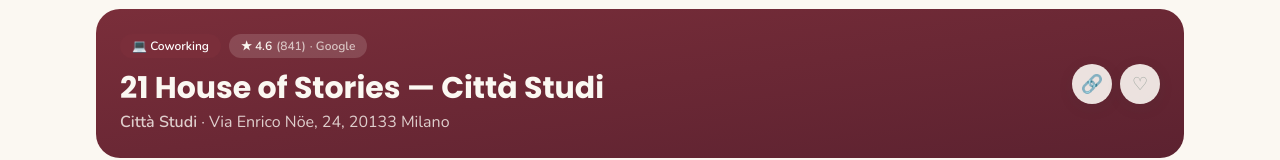
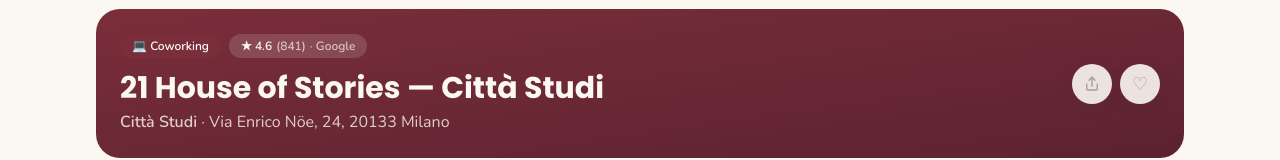
Before and after one commit to Giovanni19/SAM, a Next.js app: page /work/spaces/38fc4ac076af81739d42e062c4b23165 in a window 1280 px wide. Shown: the part 432-592 px from the top of the page. Built offline with nearby package versions, Linux system fonts and the light colour scheme; no server answers; the database is empty.

Commit message:
Use iOS-style share icon (square + arrow up) instead of emoji
Co-Authored-By: Claude Sonnet 5 <noreply@anthropic.com>

```diff
--- a/components/ShareButton.jsx
+++ b/components/ShareButton.jsx
@@ -49,7 +49,20 @@ export default function ShareButton({ url, title, text, className, size = "md" }
           className
         )}
       >
-        <span className="text-sam-muted">🔗</span>
+        <svg
+          viewBox="0 0 24 24"
+          fill="none"
+          stroke="currentColor"
+          strokeWidth="1.8"
+          strokeLinecap="round"
+          strokeLinejoin="round"
+          className="h-[45%] w-[45%] text-sam-muted"
+        >
+          {/* Icona "condividi" in stile iOS (square.and.arrow.up): freccia in alto + tray aperto sotto. */}
+          <path d="M8 7l4-4 4 4" />
+          <path d="M12 3v12" />
+          <path d="M5 12v6a2 2 0 0 0 2 2h10a2 2 0 0 0 2-2v-6" />
+        </svg>
       </button>
       {status === "copied" && (
         <span className="absolute -bottom-8 right-0 whitespace-nowrap rounded-full bg-sam-green px-3 py-1 text-xs font-semibold text-sam-paper shadow-card">
```
